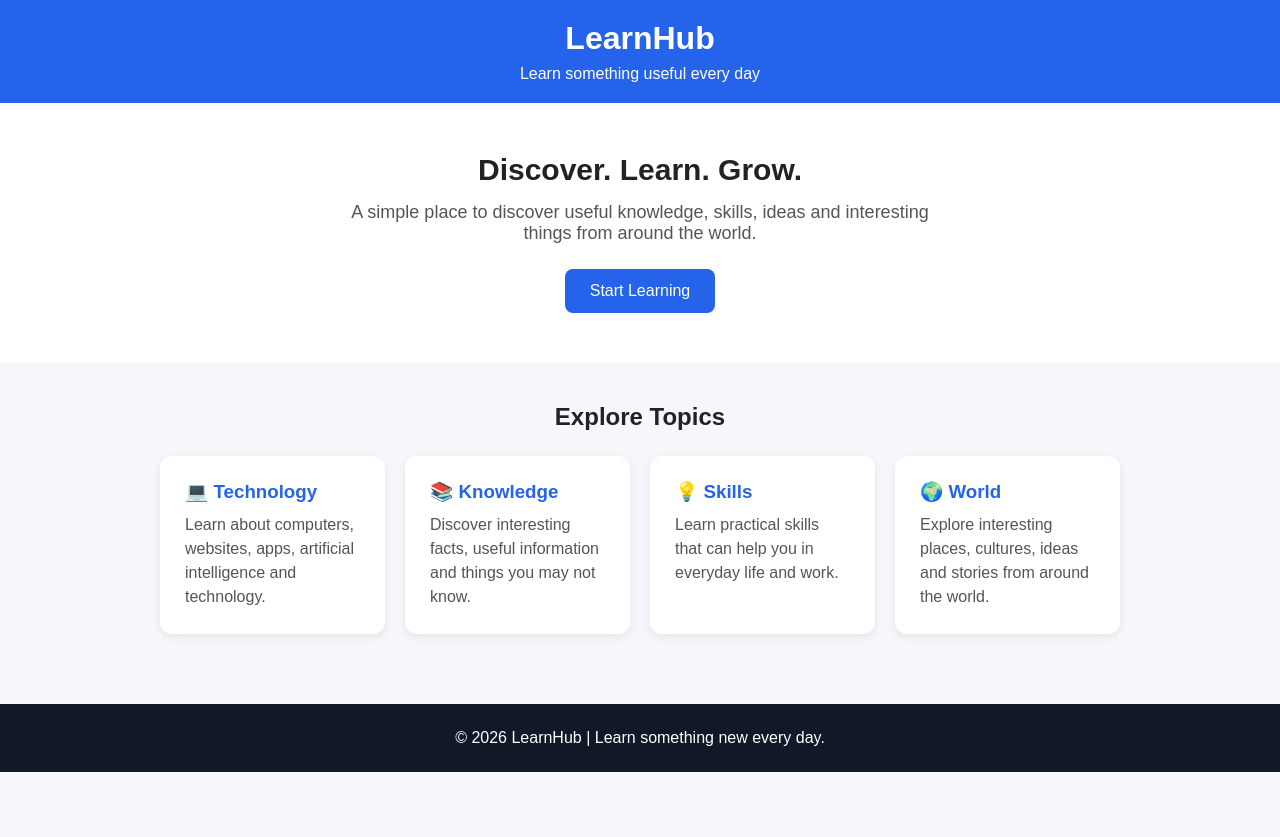
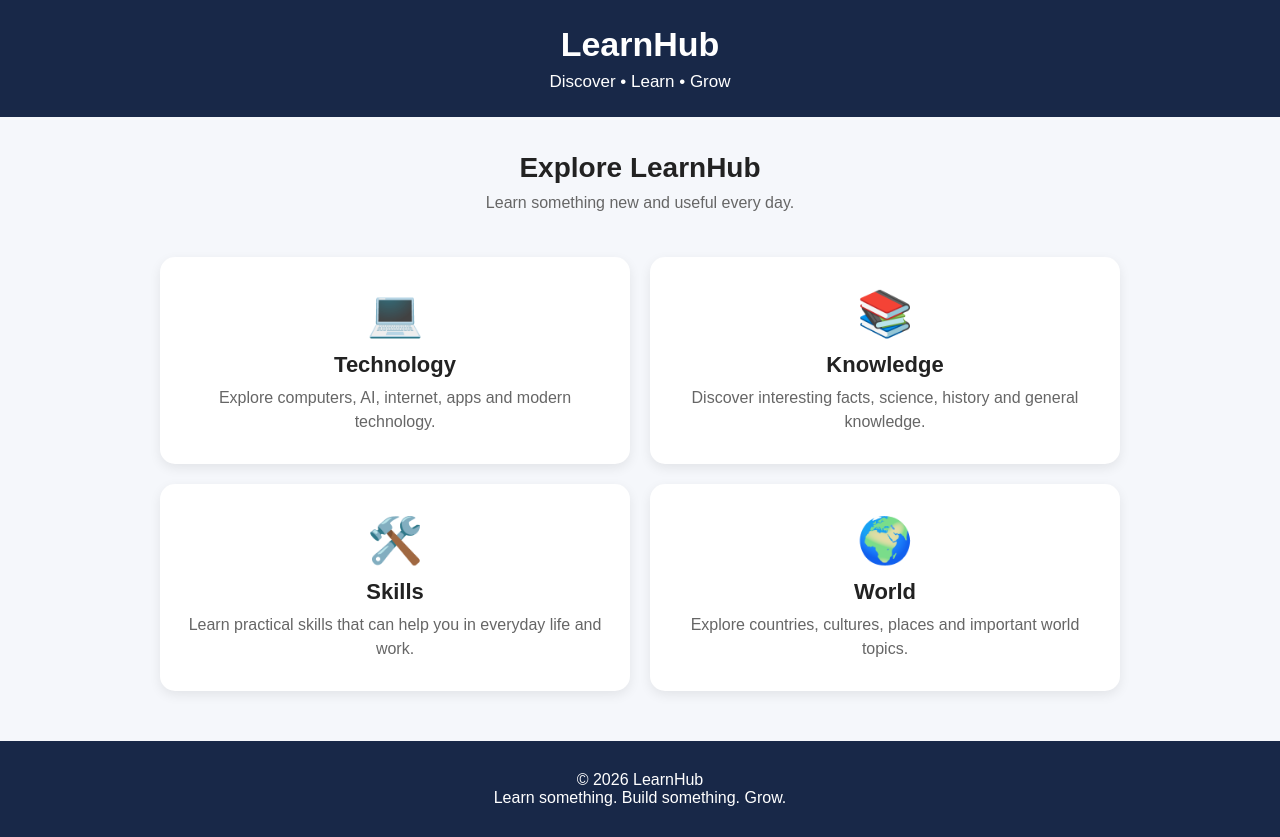
Before and after one commit to zuchngullie88/Zuchngullie88.github.io, a plain HTML site: page index.html in a window 1280 px wide. Before the commit the page ends 800 px from the top, so only its background shows below. Drawn offline with Linux system fonts and the light colour scheme.

Commit message:
Update index.html

```diff
--- a/index.html
+++ b/index.html
@@ -1,9 +1,7 @@
-<!DOCTYPE html>
-<html lang="en">
+ <!DOCTYPE html><html lang="en">
 <head>
     <meta charset="UTF-8">
-    <meta name="viewport" content="width=device-width, initial-scale=1.0">
-    <title>LearnHub</title>
+    <meta name="viewport" content="width=device-width, initial-scale=1.0"><title>LearnHub - Discover, Learn & Grow</title>
 
 <style>
     * {
@@ -14,158 +12,138 @@
 
     body {
         font-family: Arial, sans-serif;
-            background: #f5f7fa;
+        background: #f5f7fb;
         color: #222;
     }
 
     header {
-            background: #2563eb;
+        background: #182848;
         color: white;
-            padding: 20px;
+        padding: 25px 15px;
         text-align: center;
     }
 
     header h1 {
-            font-size: 32px;
+        font-size: 34px;
         margin-bottom: 8px;
     }
 
     header p {
-            font-size: 16px;
+        font-size: 17px;
     }
 
     .hero {
         text-align: center;
-            padding: 50px 20px;
-            background: white;
+        padding: 35px 15px 25px;
     }
 
     .hero h2 {
-            font-size: 30px;
-            margin-bottom: 15px;
+        font-size: 28px;
+        margin-bottom: 10px;
     }
 
     .hero p {
-            font-size: 18px;
-            color: #555;
-            max-width: 600px;
-            margin: auto;
+        color: #666;
+        font-size: 16px;
     }
 
-        .button {
-            display: inline-block;
-            margin-top: 25px;
-            padding: 13px 25px;
-            background: #2563eb;
-            color: white;
-            text-decoration: none;
-            border-radius: 8px;
-        }
-
-        .section {
-            padding: 40px 20px;
+    .container {
         max-width: 1000px;
         margin: auto;
-        }
-
-        .section h2 {
-            text-align: center;
-            margin-bottom: 25px;
+        padding: 20px;
     }
 
     .cards {
         display: grid;
-            grid-template-columns: repeat(auto-fit, minmax(220px, 1fr));
+        grid-template-columns: repeat(2, 1fr);
         gap: 20px;
     }
 
     .card {
         background: white;
-            padding: 25px;
-            border-radius: 12px;
-            box-shadow: 0 3px 10px rgba(0,0,0,0.08);
+        padding: 30px 20px;
+        border-radius: 15px;
+        text-align: center;
+        text-decoration: none;
+        color: #222;
+        box-shadow: 0 4px 12px rgba(0,0,0,0.08);
+        transition: 0.2s;
+    }
+
+    .card:hover {
+        transform: translateY(-5px);
+    }
+
+    .icon {
+        font-size: 45px;
+        margin-bottom: 12px;
     }
 
     .card h3 {
-            margin-bottom: 10px;
-            color: #2563eb;
+        font-size: 22px;
+        margin-bottom: 8px;
     }
 
     .card p {
-            color: #555;
+        color: #666;
         line-height: 1.5;
     }
 
     footer {
         text-align: center;
-            padding: 25px;
-            background: #111827;
+        padding: 30px 15px;
+        margin-top: 30px;
+        background: #182848;
         color: white;
-            margin-top: 30px;
+    }
+
+    @media (max-width: 600px) {
+        .cards {
+            grid-template-columns: 1fr;
+        }
+
+        header h1 {
+            font-size: 28px;
+        }
     }
 </style>
-</head>
 
-<body>
+</head><body><header>
+    <h1>LearnHub</h1>
+    <p>Discover • Learn • Grow</p>
+</header><section class="hero">
+    <h2>Explore LearnHub</h2>
+    <p>Learn something new and useful every day.</p>
+</section><div class="container"><div class="cards">
 
-    <header>
-        <h1>LearnHub</h1>
-        <p>Learn something useful every day</p>
-    </header>
+    <a class="card" href="#technology">
+        <div class="icon">💻</div>
+        <h3>Technology</h3>
+        <p>Explore computers, AI, internet, apps and modern technology.</p>
+    </a>
 
-    <section class="hero">
-        <h2>Discover. Learn. Grow.</h2>
-        <p>
-            A simple place to discover useful knowledge, skills,
-            ideas and interesting things from around the world.
-        </p>
+    <a class="card" href="#knowledge">
+        <div class="icon">📚</div>
+        <h3>Knowledge</h3>
+        <p>Discover interesting facts, science, history and general knowledge.</p>
+    </a>
 
-        <a href="#learn" class="button">Start Learning</a>
-    </section>
+    <a class="card" href="#skills">
+        <div class="icon">🛠️</div>
+        <h3>Skills</h3>
+        <p>Learn practical skills that can help you in everyday life and work.</p>
+    </a>
 
-    <section class="section" id="learn">
-        <h2>Explore Topics</h2>
+    <a class="card" href="#world">
+        <div class="icon">🌍</div>
+        <h3>World</h3>
+        <p>Explore countries, cultures, places and important world topics.</p>
+    </a>
 
-        <div class="cards">
-
-            <div class="card">
-                <h3>💻 Technology</h3>
-                <p>
-                    Learn about computers, websites, apps,
-                    artificial intelligence and technology.
-                </p>
 </div>
 
-            <div class="card">
-                <h3>📚 Knowledge</h3>
-                <p>
-                    Discover interesting facts, useful information
-                    and things you may not know.
-                </p>
-            </div>
-
-            <div class="card">
-                <h3>💡 Skills</h3>
-                <p>
-                    Learn practical skills that can help you
-                    in everyday life and work.
-                </p>
-            </div>
-
-            <div class="card">
-                <h3>🌍 World</h3>
-                <p>
-                    Explore interesting places, cultures,
-                    ideas and stories from around the world.
-                </p>
-            </div>
-
-        </div>
-    </section>
-
-    <footer>
-        <p>© 2026 LearnHub | Learn something new every day.</p>
-    </footer>
-
-</body>
+</div><footer>
+    <p>© 2026 LearnHub</p>
+    <p>Learn something. Build something. Grow.</p>
+</footer></body>
 </html>
```
Lines whose indentation alone changed are shown as unchanged.
